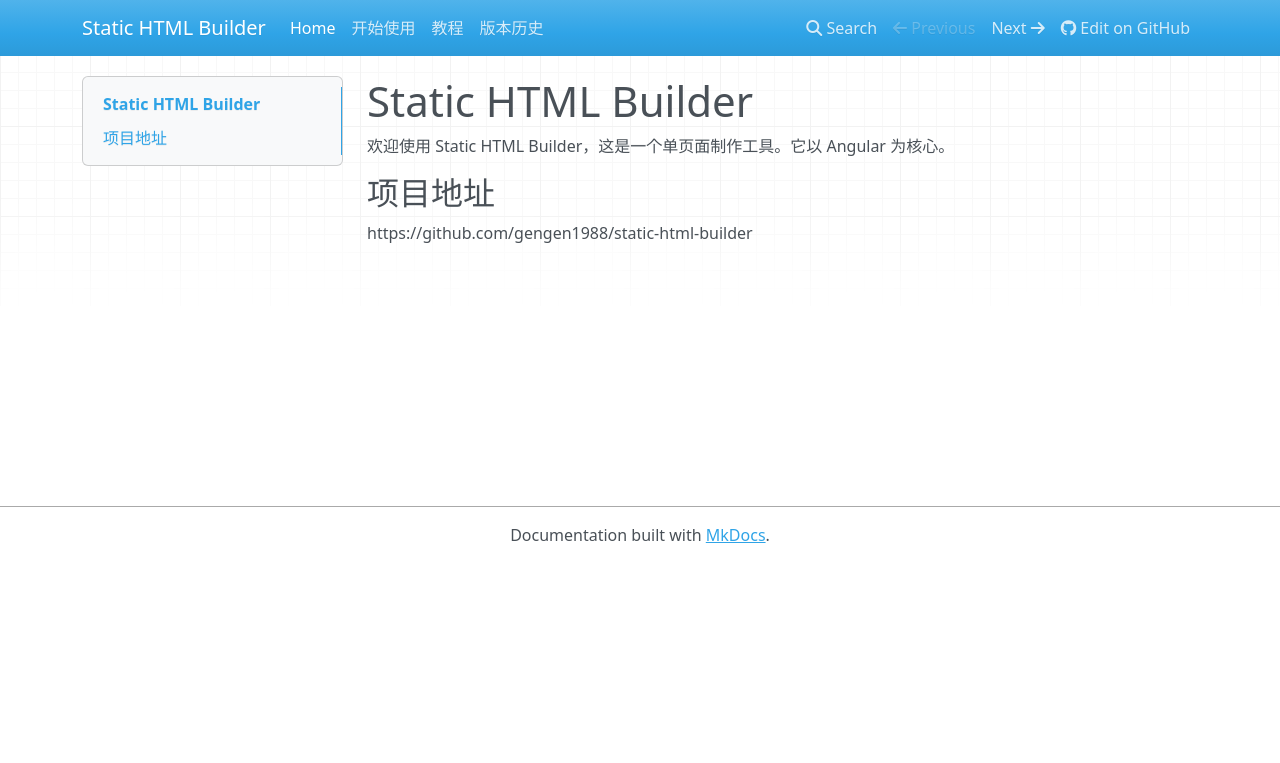
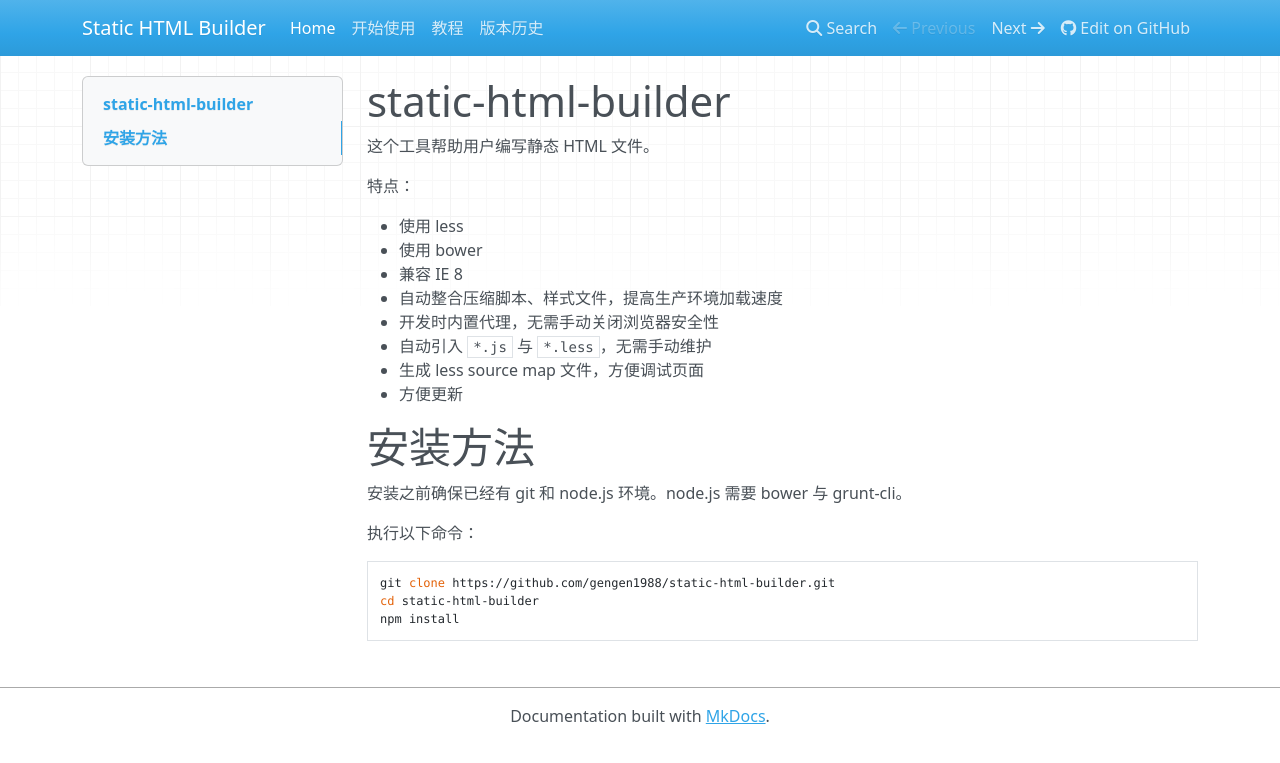
Before and after one commit to ETENG-OSP/static-html-builder, an MkDocs documentation site: the page built from docs/index.md, in a window 1280 px wide. Shown: the top 763 px of the page. Built offline with MkDocs 1.6.1, drawn with Linux system fonts in a browser that asks for light colours; nearby versions of some CDN libraries; old or Windows-style settings are respelled for this version of MkDocs.

Commit message:
add docs

````diff
--- a/docs/index.md
+++ b/docs/index.md
@@ -1,7 +1,25 @@
-# Static HTML Builder
+# static-html-builder
 
-欢迎使用 Static HTML Builder，这是一个单页面制作工具。它以 Angular 为核心。
+这个工具帮助用户编写静态 HTML 文件。
 
-## 项目地址
+特点：
 
-https://github.com/gengen1988/static-html-builder
+- 使用 less
+- 使用 bower
+- 兼容 IE 8
+- 自动整合压缩脚本、样式文件，提高生产环境加载速度
+- 开发时内置代理，无需手动关闭浏览器安全性
+- 自动引入 `*.js` 与 `*.less`，无需手动维护
+- 生成 less source map 文件，方便调试页面
+- 方便更新
+
+# 安装方法
+
+安装之前确保已经有 git 和 node.js 环境。node.js 需要 bower 与 grunt-cli。
+
+执行以下命令：
+```bash
+git clone https://github.com/gengen1988/static-html-builder.git
+cd static-html-builder
+npm install
+```
--- a/mkdocs.yml
+++ b/mkdocs.yml
@@ -7,3 +7,5 @@
   - [release.md, 版本历史]
 
 repo_url: https://github.com/gengen1988/static-html-builder
+
+google_analytics: ['UA-xxxxxxxx-x', 'hostname']
````
Also changed, not shown: docs/getting-started.md (+2 -1 lines), docs/tutorial.md (+13 -8 lines), 1 other file.
